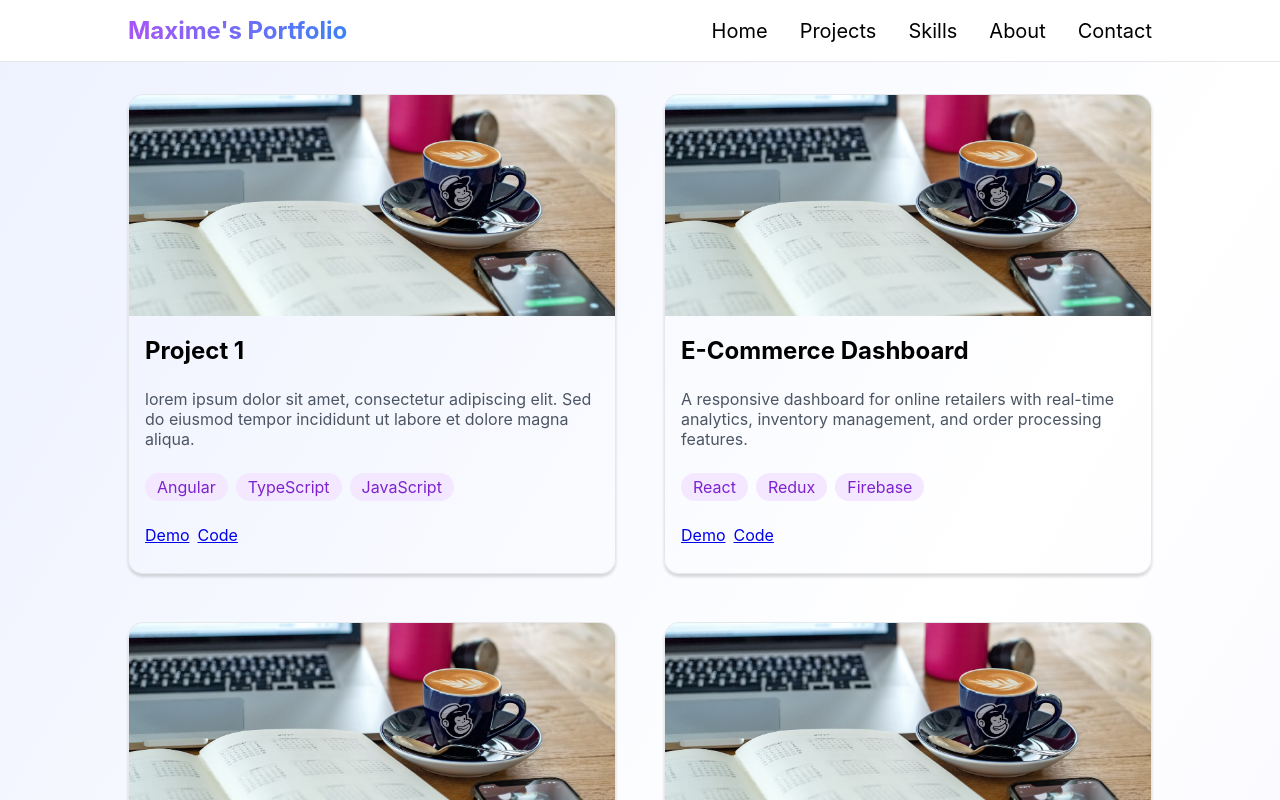
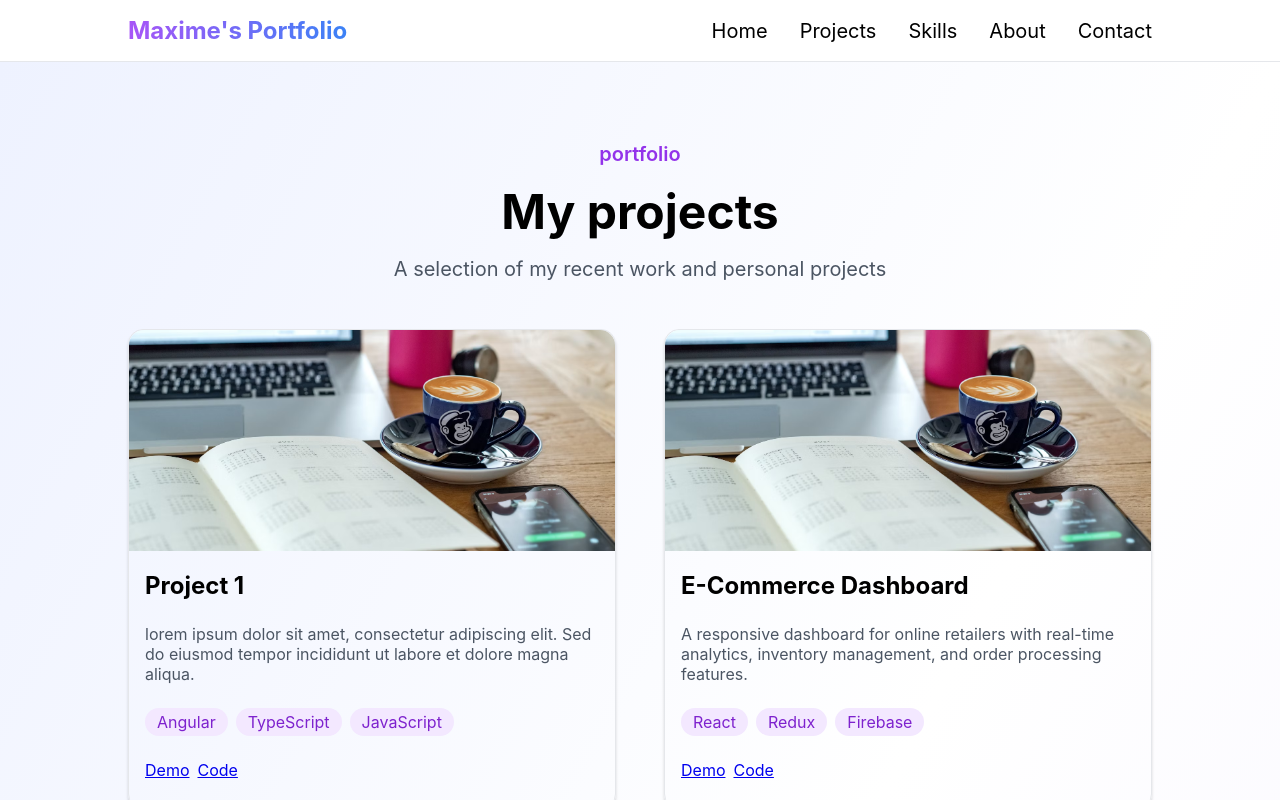
Before and after one commit to lombarma/my-portfolio-v3, an Angular app: page /projects in a window 1280 px wide. Shown: the top 800 px of the page. Built offline with nearby package versions, Linux system fonts and the light colour scheme.

Commit message:
feat(projects): add header inside the page

```diff
--- a/src/app/app.component.ts
+++ b/src/app/app.component.ts
@@ -2,11 +2,10 @@ import { Component } from '@angular/core';
 import { RouterOutlet } from '@angular/router';
 import { FooterComponent } from './footer/footer.component';
 import { HeaderComponent } from './header/header.component';
-import { HomeComponent } from './home/home.component';
 
 @Component({
   selector: 'app-root',
-  imports: [RouterOutlet, HeaderComponent, HomeComponent, FooterComponent],
+  imports: [RouterOutlet, HeaderComponent, FooterComponent],
   templateUrl: './app.component.html',
   styleUrl: './app.component.scss',
 })
--- a/src/app/projects/projects.component.html
+++ b/src/app/projects/projects.component.html
@@ -1,4 +1,9 @@
 <div class="global-container">
+  <app-inside-header
+    header="portfolio"
+    title="My projects"
+    description="A selection of my recent work and personal projects"
+  ></app-inside-header>
   <section class="projects">
     @for(project of projects; track $index) {
     <app-project-card [cardData]="project"></app-project-card>
--- a/src/app/projects/projects.component.scss
+++ b/src/app/projects/projects.component.scss
@@ -8,20 +8,6 @@
   background: linear-gradient(to bottom right, #eef2ff, #ffffff, #f5f3ff);
 }
 
-.header {
-  display: flex;
-  flex-direction: column;
-  align-items: center;
-  justify-content: center;
-  gap: 1rem;
-  margin: 3em 0;
-}
-
-.purple {
-  color: #9333ea;
-  font-weight: 600;
-}
-
 .projects {
   display: grid;
   justify-items: center;
--- a/src/app/projects/projects.component.ts
+++ b/src/app/projects/projects.component.ts
@@ -1,11 +1,12 @@
 import { Component } from '@angular/core';
+import { InsideHeaderComponent } from '../shared/inside-header/inside-header.component';
 import { PROJECTS } from './data/data.constant';
 import { ProjectCardComponent } from './project-card/project-card.component';
 import { Card } from './types/card.type';
 
 @Component({
   selector: 'app-projects',
-  imports: [ProjectCardComponent],
+  imports: [ProjectCardComponent, InsideHeaderComponent],
   templateUrl: './projects.component.html',
   styleUrl: './projects.component.scss',
 })
--- a/src/app/shared/inside-header/inside-header.component.html
+++ b/src/app/shared/inside-header/inside-header.component.html
@@ -1,5 +1,5 @@
 <section class="header">
-  <span class="text-xl purple">Portfolio</span>
-  <h1>My projects</h1>
-  <p class="text-xl">A selection of my recent work and personal projects</p>
+  <span class="text-xl purple">{{ header() }}</span>
+  <h1>{{ title() }}</h1>
+  <p class="text-xl">{{ description() }}</p>
 </section>
--- a/src/app/shared/inside-header/inside-header.component.scss
+++ b/src/app/shared/inside-header/inside-header.component.scss
@@ -0,0 +1,13 @@
+.header {
+  display: flex;
+  flex-direction: column;
+  align-items: center;
+  justify-content: center;
+  gap: 1rem;
+  margin: 3em 0;
+}
+
+.purple {
+  color: #9333ea;
+  font-weight: 600;
+}
--- a/src/app/shared/inside-header/inside-header.component.ts
+++ b/src/app/shared/inside-header/inside-header.component.ts
@@ -1,11 +1,13 @@
-import { Component } from '@angular/core';
+import { Component, input } from '@angular/core';
 
 @Component({
   selector: 'app-inside-header',
   imports: [],
   templateUrl: './inside-header.component.html',
-  styleUrl: './inside-header.component.scss'
+  styleUrl: './inside-header.component.scss',
 })
 export class InsideHeaderComponent {
-
+  readonly header = input<string>();
+  readonly title = input<string>();
+  readonly description = input<string>();
 }
```
